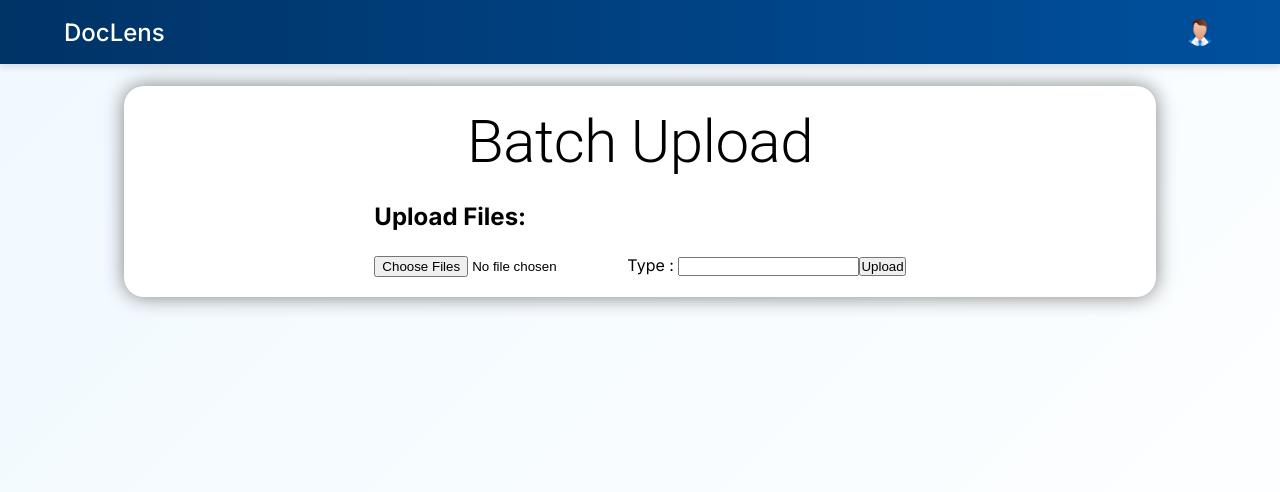
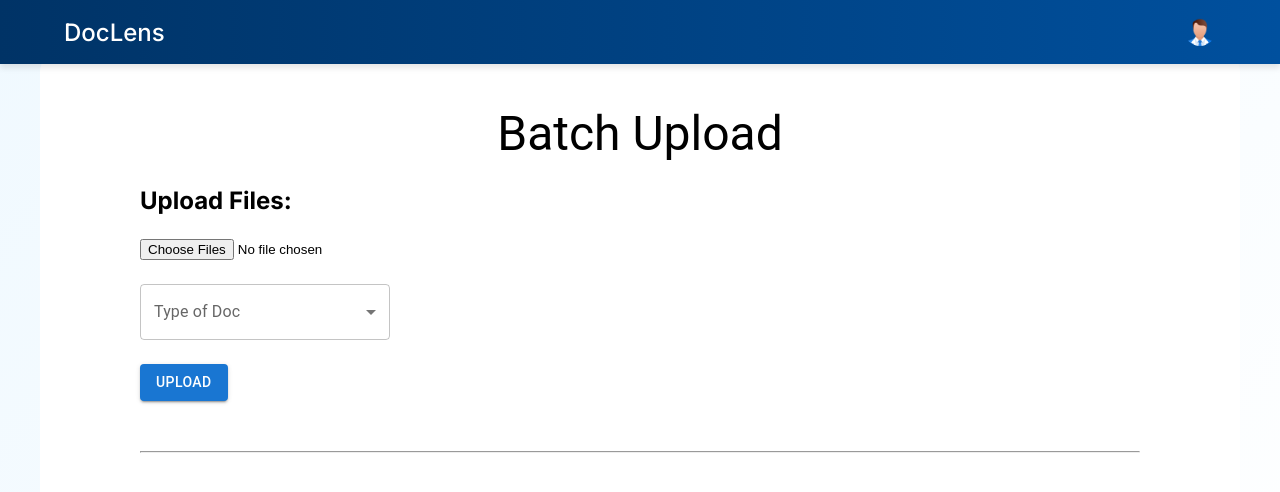
Before and after one commit to thelifeisstrange/DoclensFrontend, a React (Vite) app: page /batchprocess in a window 1280 px wide. Shown: the top 492 px of the page. Built offline with nearby package versions, Linux system fonts and the light colour scheme.

Commit message:
fixed the ui of batchprocess

```diff
--- a/src/components/ApplicationForm/BatchUpload.jsx
+++ b/src/components/ApplicationForm/BatchUpload.jsx
@@ -1,11 +1,24 @@
 import React, { useEffect, useState } from "react";
 import NavBar from "../NavBar/NavBar";
 import { toast } from "react-toastify";
-import { Box, CardMedia, Stack, Typography,Card,CardContent } from "@mui/material";
+import {
+  Box,
+  CardMedia,
+  Stack,
+  Typography,
+  Card,
+  CardContent,
+  Button,
+  Input,
+  FormControl,
+  InputLabel,
+  Select,
+  MenuItem
+} from "@mui/material";
 
 const BatchUpload = () => {
   const [documents, setDocuments] = useState([]);
-  const [type, settype] = useState("");
+  const [type, setType] = useState("");
   const [links, setLinks] = useState([]);
   const urls = {
     aadhaar: "http://127.0.0.1:8000/verification/ext_aadhaar/",
@@ -44,49 +57,24 @@ const BatchUpload = () => {
         .catch((error) => console.error("Fetch error:", error));
     });
     console.log(links);
-
-    // let updated_doc = documents;
-    // updated_doc = updated_doc.map((e) => new File([e], `${type}@${e.name}`));
-    // console.log(updated_doc);
-
-    // setDocuments(updated_doc);
-    // updated_doc.forEach((element) => {
-    //   const doc = new FormData();
-    //   doc.append("image", element);
-    //   fetch("http://127.0.0.1:8000/verification/upload-image/", {
-    //     method: "POST",
-    //     body: doc,
-    //   });
-    // });
-    // setTimeout(ping(), 2000);
   };
-  // const ping = ()=>{
-  //     fetch("http://127.0.0.1:8000/verify/batchdata/", {
-  //       method: "GET",
-  //     }).then((res) => {
-  //       return res.json();
-  //     }).then((data) => {
-  //       setStatus(data);
-  //       setTimeout(ping, 2000)
-  //     });
-  // }
   return (
-    <Stack justifyContent={"center"} alignItems={"center"}>
-      <NavBar />
     <Stack
-        spacing={3}
-        marginTop={"34px"}
-        paddingX={"250px"}
+      paddingX={"100px"}
       paddingY={"20px"}
       borderRadius={5}
       sx={{ backgroundColor: "white" }}
-        boxShadow={'0px 0px 20px gray'}
+      // boxShadow={"0px 0px 20px gray"}
+      // justifyContent={"center"}
+      // alignItems={"center"}
     >
-        <Typography variant="h2" alignSelf={"center"}>
+      <NavBar />
+      <Stack spacing={3} marginTop={"34px"} marginBottom={"50px"}>
+        <Typography variant="h3" alignSelf={"center"}>
           Batch Upload
         </Typography>
         <h2>Upload Files:</h2>
-        <div className="flex space-x-4">
+        <Stack justifyContent={"center"} alignItems={"start"} spacing={3}>
           <input
             type="file"
             multiple
@@ -95,22 +83,29 @@ const BatchUpload = () => {
               console.log(Array.from(e.target.files));
             }}
           />
-          <label htmlFor="type">Type : </label>
-          <input
+            <FormControl sx={{width:'25%'}}>
+              <InputLabel id="type-label">Type of Doc</InputLabel>
+              <Select
+                labelId="type-label"
                 id="type"
-            // className="m-3 border border-red"
-            type="text"
                 value={type}
-            onChange={(e) => settype(e.target.value)}
-          />
-          <button
+                label="Type of Doc"
+                onChange={(e) => {
+                  setType(e.target.value);
+                }}
+              >
+                <MenuItem value={"aadhaar"}>Aadhaar</MenuItem>
+                <MenuItem value={"marksheet"}>Marksheet</MenuItem>
+              </Select>
+            </FormControl>
+          <Button
             onClick={handleUpload}
-            type="button"
+            variant="contained"
             // className="px-2 py-2 bg-blue-600 text-white rounded-md hover:bg-blue-700 focus:outline-none focus:ring-2 focus:ring-blue-500 disabled:bg-gray-400"
           >
             Upload
-          </button>
-        </div>
+          </Button>
+        </Stack>
         {/* <div className="">
           {documents.map((file, index) => (
             <div key={index} className="">
@@ -119,9 +114,27 @@ const BatchUpload = () => {
           ))}
         </div> */}
       </Stack>
-      <Stack spacing={3}>
-        {finalData.length!==0?<Typography variant="h3">Extracted Data:</Typography>:""}
-        <Stack flexWrap={'wrap'} spacing={4}>{finalData.map((data) => {
+      <hr />
+      <Stack spacing={3} marginTop={"50px"}>
+        {finalData.length !== 0 ? (
+          <Stack direction={"row"} justifyContent={"space-between"}>
+            <Typography variant="h4">Extracted Data:</Typography>
+            <Button
+              color='error'
+              variant='outlined'
+              onClick={() => {
+                setFinalData([]);
+                setLinks([]);
+              }}
+            >
+              Reset Data
+            </Button>
+          </Stack>
+        ) : (
+          ""
+        )}
+        <Stack flexWrap={"wrap"} spacing={4}>
+          {finalData.map((data, i) => {
             return (
               // <Stack
               //   width={"500px"}
@@ -133,51 +146,26 @@ const BatchUpload = () => {
               // >
               //   <img src={data.link} alt="no" />
               //   <pre>{JSON.stringify(data.data, null, 2)}</pre>
-            <Card sx={{ display: "flex" }}>
+              <Card
+                key={i}
+                sx={{ display: "flex", padding: "10px", height: "200px" }}
+              >
                 <Box sx={{ display: "flex", flexDirection: "column" }}>
                   <Typography component="div" variant="h5">
                     <pre>{JSON.stringify(data.data, null, 2)}</pre>
                   </Typography>
                 </Box>
-              <CardMedia
+                {/* <CardMedia
                 component="img"
-                sx={{ width: '151px' }}
                 image={data.link}
                 alt={data.link}
-              />
+              /> */}
               </Card>
               // </Stack>
             );
-        })}</Stack>
+          })}
         </Stack>
-      {/* <div>
-        {documents.map((file) => (
-          <div
-            key={file.name}
-            className="max-w-sm p-6 bg-white border border-gray-200 rounded-lg shadow dark:bg-gray-800 dark:border-gray-700"
-          >
-            <a href="#">
-              <h5 className="mb-2 text-2xl font-bold tracking-tight text-gray-900 dark:text-white">
-                {file.name}
-              </h5>
-            </a>
-            <div
-              href="#"
-              className="inline-flex items-center px-3 py-2 text-sm font-medium text-center text-white bg-blue-700 rounded-lg hover:bg-blue-800 focus:ring-4 focus:outline-none focus:ring-blue-300 dark:bg-blue-600 dark:hover:bg-blue-700 dark:focus:ring-blue-800"
-            >
-              extracted data:{" "}
-              {status[file.name] ? status[file.name] : "loading..."}
-              time: {status?.timetaken}
-            </div>
-          </div>
-        ))}
-      </div> */}
-
-      {/* <div>
-        <button onClick={ping}>
-          PING
-        </button>
-      </div> */}
+      </Stack>
     </Stack>
   );
 };
```
Lines whose indentation alone changed are shown as unchanged.
